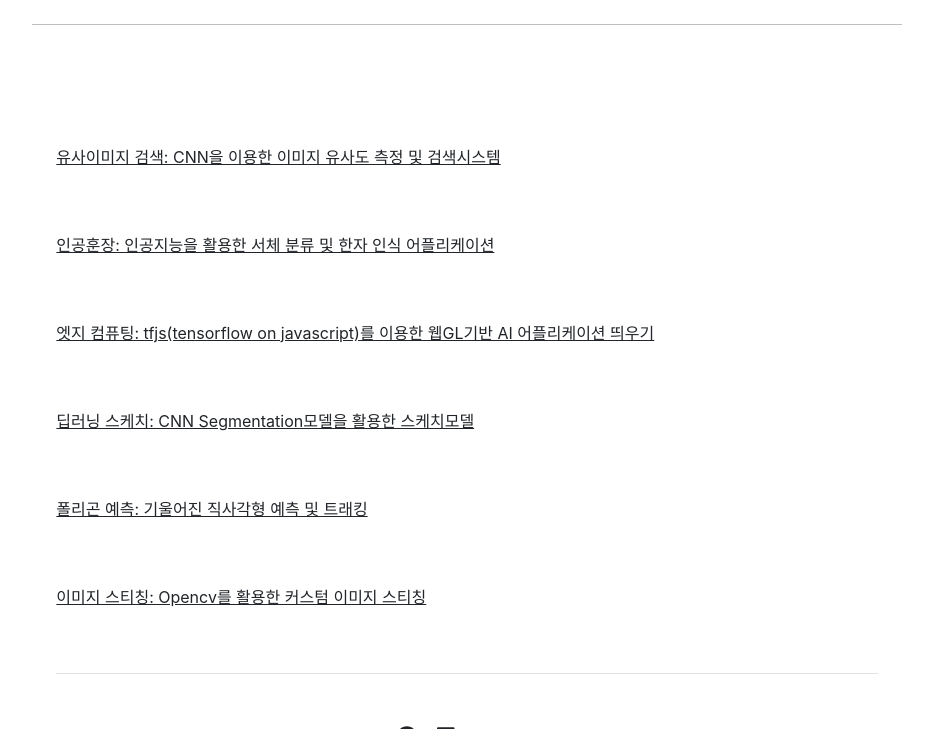
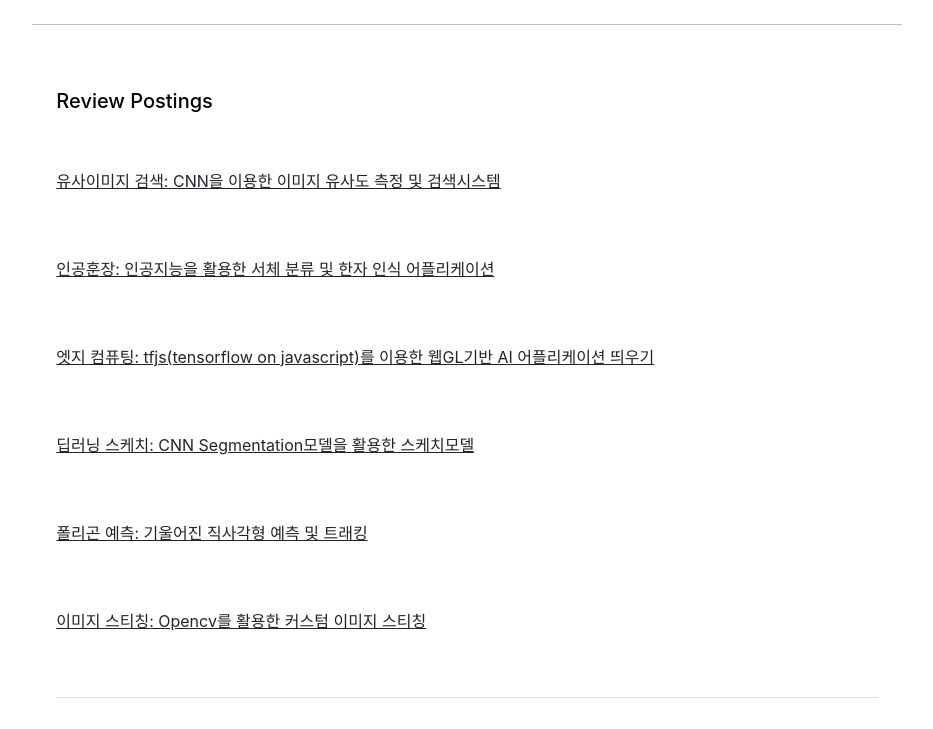
Before and after one commit to HyeongminMoon/HyeongminMoon.github.io, a Jekyll site: the page built from index.md, in a window 1280 px wide and 900 px high, scrolled down 7306 px, cut to the strip 171-900 px from the top of the window. Shown: the whole strip, without its empty margins (173-1106 px from the left). Built offline with Jekyll 4.4.1, drawn with Linux system fonts in a browser that asks for light colours.

Commit message:
Update publications.html

```diff
--- a/_includes/publications.html
+++ b/_includes/publications.html
@@ -296,7 +296,7 @@ const predict = async () => {
 
 <div class="row g-5 mb-5" style="text-align:left">
 <hr width = "90%" color = "black">
-<h5>  </h5>
+<h5> Review Postings </h5>
       {% for item in site.data.publications.featured %}
         <p><a href="{{ item.url }}">{{ item.name }}</a></p>
       {% endfor %}
```
